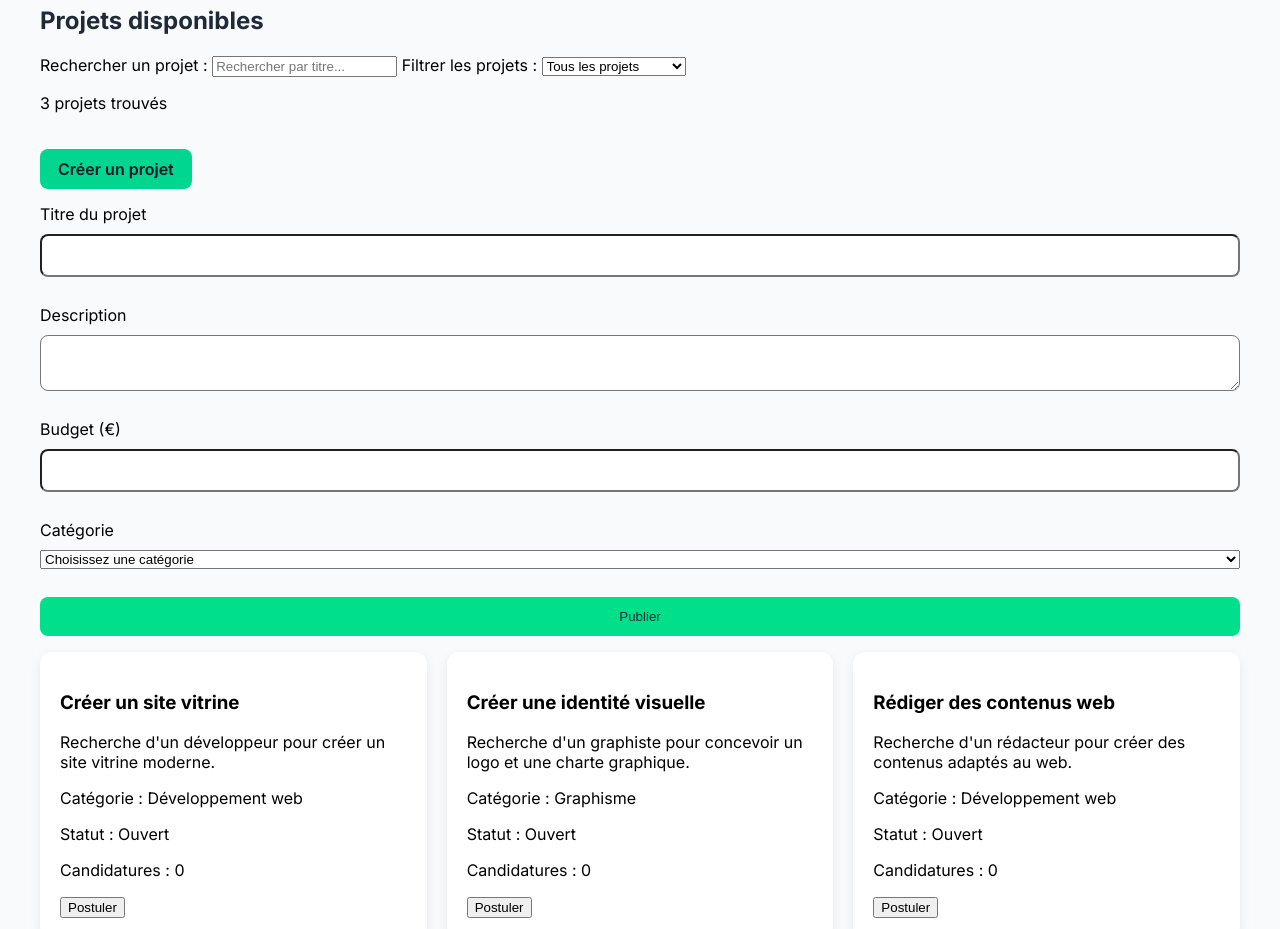
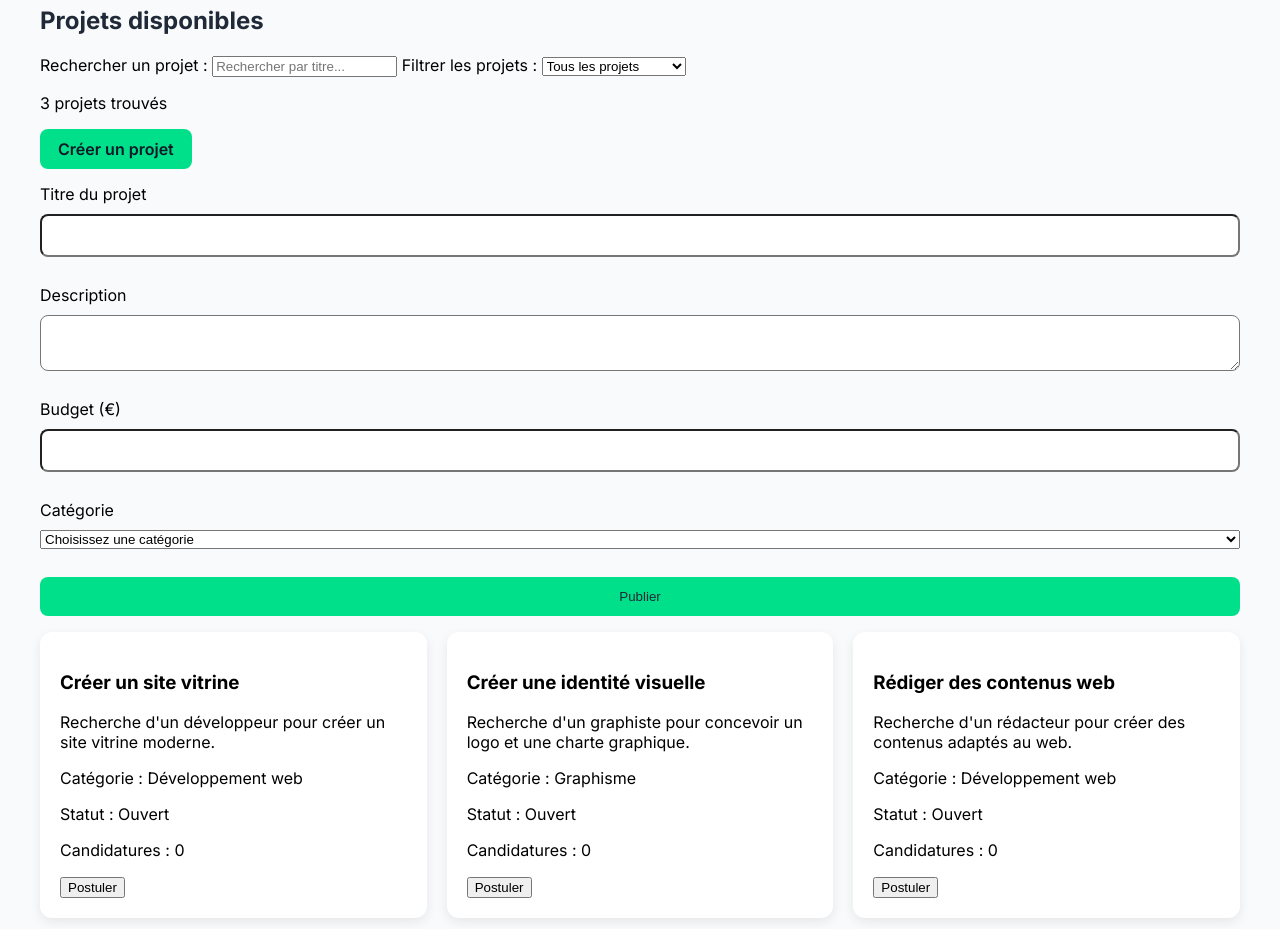
Before and after one commit to mend001a-lang/kertech-talent, a plain HTML site: page index.html in a window 1280 px wide. Shown: the part 1140-2069 px from the top of the page. Drawn offline with Linux system fonts and the light colour scheme.

Commit message:
Nettoyage et harmonisation de la V1

```diff
--- a/script.js
+++ b/script.js
@@ -1,4 +1,4 @@
-console.log("KërTech Talent : JavaScript connecté !");
+
 
 
 // ==================================================
--- a/style.css
+++ b/style.css
@@ -137,10 +137,7 @@ footer nav a {
     outline-offset: 3px;
     box-shadow: 0 0 0 6px #1F2937;
 }
-.project-link {
-    display: inline-block;
-    margin-top: 20px;
-}
+
 #messageErreur {
     font-size: 14px;
     margin-top: 10px;
@@ -173,7 +170,7 @@ footer nav a {
 }
 .project-link {
     display: inline-block;
-    background-color: #00d68f;
+    background-color: #00DF89;
     color: #111827;
     text-decoration: none;
     padding: 10px 18px;
```
